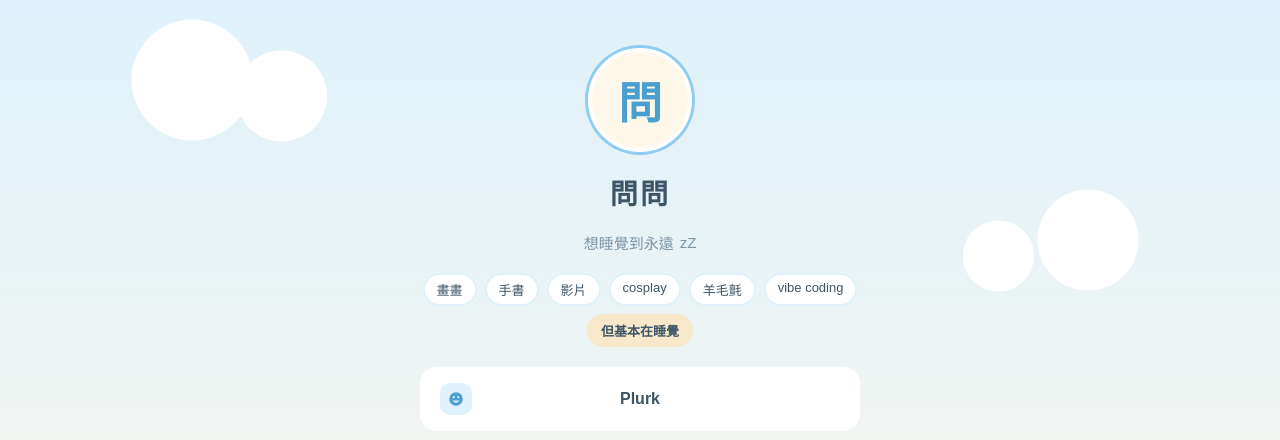
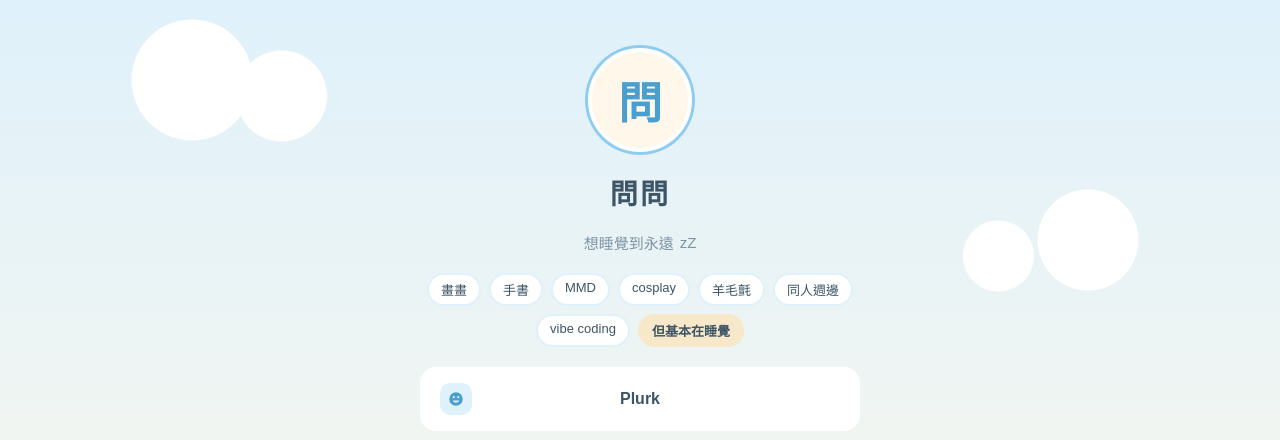
Before and after one commit to wenwen1206/wenwen1206, a plain HTML site: page index.html in a window 1280 px wide. Shown: the top 440 px of the page. Drawn offline with Linux system fonts and the light colour scheme; no server answers; a web font is replaced by a local one.

Commit message:
Replace '影片' tag with 'MMD' and add new tag

```diff
--- a/index.html
+++ b/index.html
@@ -154,9 +154,10 @@
   <div class="tags">
     <span class="tag">畫畫</span>
     <span class="tag">手書</span>
-    <span class="tag">影片</span>
+    <span class="tag">MMD</span>
     <span class="tag">cosplay</span>
     <span class="tag">羊毛氈</span>
+    <span class="tag">同人週邊</span>
     <span class="tag">vibe coding</span>
     <span class="tag sleep">但基本在睡覺</span>
   </div>
```
